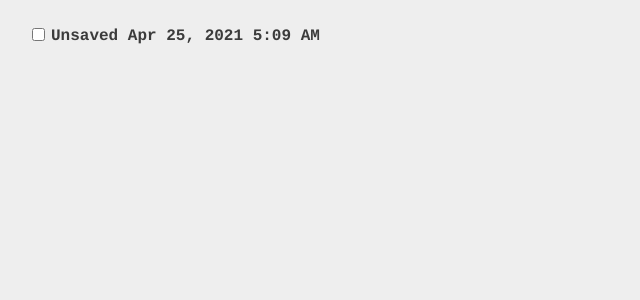
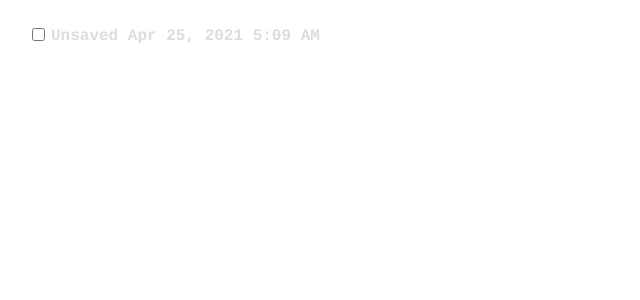
Before and after one commit to johnneydc/jot, an Angular app: page / in a window 1280 px wide. Shown: the top 300 px of the page, without its empty margins (0-640 px from the left). Built offline with nearby package versions, Linux system fonts and the light colour scheme.

Commit message:
switch to dark styling for accessibility

```diff
--- a/src/styles.scss
+++ b/src/styles.scss
@@ -1,3 +1,3 @@
 /* You can add global styles to this file, and also import other style files */
 @import "~normalize.css/normalize.css";
-@import "styles/themes/default/theme";
+@import "styles/themes/default-dark/theme";
--- /dev/null
+++ b/src/styles/themes/default-dark/editor.scss
@@ -0,0 +1,14 @@
+.rt-editor-input {
+  font-family: 'Cousine', monospace;
+  padding: 16px 0;
+  box-sizing: border-box;
+  height: calc(100vh - 60px);
+  overflow-x: hidden;
+  overflow-y: scroll;
+  font-size: 10pt;
+  line-height: 1.5;
+
+  &:focus {
+    outline: none;
+  }
+}
--- /dev/null
+++ b/src/styles/themes/default-dark/header.scss
@@ -0,0 +1,27 @@
+.header {
+  height: 40px;
+  display: flex;
+  align-items: center;
+}
+
+.saving-icon {
+  padding-right: 4px;
+  pointer-events: none;
+}
+
+.header input[type=text] {
+  width: 100%; height: 100%;
+  background: none;
+  box-sizing: border-box;
+  border: none;
+  font-size: 12pt;
+  border: 0;
+  border-bottom: 1px solid transparent;
+  font-family: 'Cousine', monospace;
+  font-weight: 700;
+
+  &:focus {
+    outline: none;
+    border-color: rgba(255,255,255,0.2);
+  }
+}
--- /dev/null
+++ b/src/styles/themes/default-dark/layout.scss
@@ -0,0 +1,6 @@
+.layout {
+  height: 100vh;
+  width: 100vw;
+  padding: 16px 0 0 32px;
+  box-sizing: border-box;
+}
--- /dev/null
+++ b/src/styles/themes/default-dark/theme.scss
@@ -0,0 +1,20 @@
+@import url('https://fonts.googleapis.com/css2?family=Cousine:ital,wght@0,400;0,700;1,400;1,700&display=swap');
+
+@import "layout";
+@import "header";
+@import "editor";
+
+body {
+  background: #m;
+  height: 100vh;
+  width: 100vw;
+  font-size: 10pt;
+}
+
+* {
+  color: #ddd;
+}
+
+.header, .rt-editor-input {
+  width: 100%;
+}
```
Also changed, not shown: src/manifest.webmanifest.
